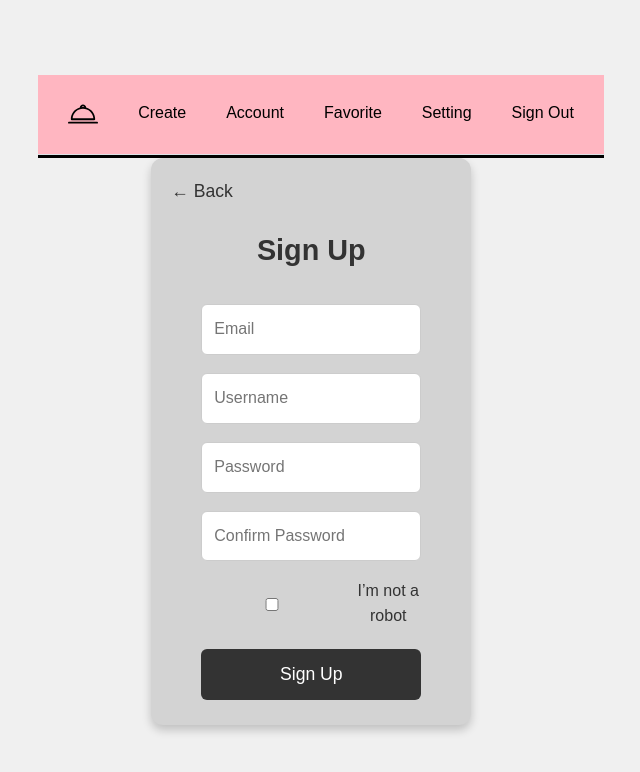
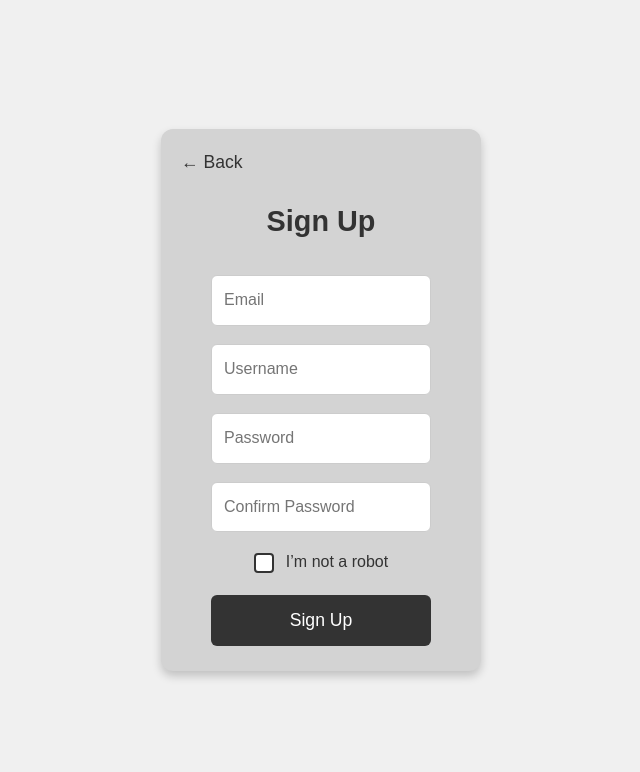
Before and after one commit to nguyenjh/CSE-110-Group-11, a React (Vite) app in the folder my-app/client/: page /signup in a window 1280 px wide. Shown: the top 772 px of the page, without its empty margins (319-959 px from the left). Built offline with nearby package versions, Linux system fonts and the light colour scheme.

Commit message:
css changes and clean up

```diff
--- /dev/null
+++ b/my-app/client/src/NoNav.tsx
@@ -0,0 +1,12 @@
+import React from 'react';
+import { Outlet } from 'react-router-dom';
+
+const NoNavbarLayout: React.FC = () => {
+  return (
+    <div>
+      <Outlet />
+    </div>
+  );
+};
+
+export default NoNavbarLayout;
--- a/my-app/client/src/css/LoginPage.css
+++ b/my-app/client/src/css/LoginPage.css
@@ -43,6 +43,9 @@ body {
     border: 1px solid #ccc;
     border-radius: 6px;
     font-size: 1rem; /* Larger font */
+    background-color: white;
+    color: black;
+
 }
 
 /* Error messages */
@@ -65,6 +68,28 @@ body {
 
 .login-container input[type="checkbox"] {
     margin-right: 12px;
+    background-color: white; /* White background before clicking */
+    border: 2px solid #333; /* Dark border before clicking */
+    width: 20px;
+    height: 20px;
+    appearance: none;
+    position: relative;
+    cursor: pointer;
+    border-radius: 4px; /* Rounded checkbox */
+}
+
+.login-container input[type="checkbox"]:checked {
+    background-color: #333; /* Blue background when checked */
+    border-color: black; /* Blue border when checked */
+}
+
+.login-container input[type="checkbox"]:checked::after {
+    content: "\2713"; /* Unicode checkmark character */
+    position: absolute;
+    top: -2px;
+    left: 2px; /* Adjust position for centering */
+    font-size: 18px; /* Make the checkmark large enough */
+    color: white; /* White checkmark */
 }
 
 /* Login button */
--- a/my-app/client/src/css/SignUp.css
+++ b/my-app/client/src/css/SignUp.css
@@ -60,7 +60,10 @@ body {
     border: 1px solid #ccc;
     border-radius: 6px;
     font-size: 1rem; /* Larger font */
+    background-color: white; /* Set background to white */
+    color: black;
 }
+
 
 /* Error messages */
 .error {
@@ -78,6 +81,35 @@ body {
     margin-top: 12px;
     color: #333;
     font-size: 1rem;
+}
+
+/* Checkbox styling */
+.signup-container input[type="checkbox"] {
+    margin-right: 12px;
+    background-color: white; /* White background before clicking */
+    border: 2px solid #333; /* Dark border before clicking */
+    width: 20px;
+    height: 20px;
+    appearance: none;
+    position: relative;
+    cursor: pointer;
+    border-radius: 4px; /* Rounded checkbox */
+}
+
+/* Checked state */
+.signup-container input[type="checkbox"]:checked {
+    background-color: #333; /* Dark background when checked */
+    border-color: black; /* Dark border when checked */
+}
+
+/* Checkmark inside the checkbox */
+.signup-container input[type="checkbox"]:checked::after {
+    content: "\2713"; /* Unicode checkmark character */
+    position: absolute;
+    top: -2px;
+    left: 2px; /* Adjust position for centering */
+    font-size: 18px; /* Make the checkmark large enough */
+    color: white; /* White checkmark */
 }
 
 .signup-container input[type="checkbox"] {
@@ -129,6 +161,7 @@ body {
     font-size: 26px;
     margin-top: 40px;
     margin-bottom: 15px;
+    color: black;
   }
 
   .modal-content button {
--- a/my-app/client/src/main.tsx
+++ b/my-app/client/src/main.tsx
@@ -18,6 +18,7 @@ import {
   RouteObject,
 } from "react-router-dom";
 import App from "./App";
+import NoNavbarLayout from "./NoNav";
 import { RecipeContextProvider } from "./context/RecipeContext";
 import { AccountContextProvider } from "./context/AccountContext";
 import { FilterContextProvider } from "./context/FilterContext";
@@ -39,26 +40,6 @@ const routes: RouteObject[] = [
       {
         path: "/",
         element:  <HomePage/>
-      },
-    ],
-  },
-  {
-    path: "/signup",
-    element: <App />,
-    children: [
-      {
-        path: "/signup",
-        element:  <SignUp/>
-      },
-    ],
-  },
-  {
-    path: "/login",
-    element: <App />,
-    children: [
-      {
-        path: "/login",
-        element:  <LoginPage/>
       },
     ],
   },
@@ -96,7 +77,33 @@ const routes: RouteObject[] = [
   }
 ];
 
-const router = createBrowserRouter(routes);
+const routesWithoutNavbar: RouteObject[] = [
+  {
+    path: "/signup",
+    element: <NoNavbarLayout />,
+    children: [
+      {
+        path: "/signup",
+        element: <SignUp />
+      },
+    ],
+  },
+  {
+    path: "/login",
+    element: <NoNavbarLayout />,
+    children: [
+      {
+        path: "/login",
+        element: <LoginPage />
+      },
+    ],
+  },
+];
+
+const router = createBrowserRouter([
+  ...routes,
+  ...routesWithoutNavbar,
+]);
 
 ReactDOM.createRoot(document.getElementById("root") as HTMLElement).render(
   <React.StrictMode>
--- a/my-app/client/src/views/NavBar.tsx
+++ b/my-app/client/src/views/NavBar.tsx
@@ -33,10 +33,10 @@ export default function NavBar() {
               <ul>
                 <li><NavLink to="/"><img src={logo} className='logo' style={{width:'30px'}}/></NavLink></li>
                 <li><NavLink to="/create">Create</NavLink></li>
-                <li><a className='Account' href="#">Account</a></li>
-                <li><a className='Favorite' href="#">Favorite</a></li>
-                <li><a className='Setting' href="#">Setting</a></li>
-                <li><a className='SignOut' href="#">Sign Out</a></li>
+                <li><a className='Account' href="/account">Account</a></li>
+                <li><a className='Favorite' href="/favorite">Favorite</a></li>
+                <li><a className='Setting' href="/setting">Setting</a></li>
+                <li><a className='SignOut' href="/login">Sign Out</a></li>
               </ul>
             </div>
         </nav>
```
Also changed, not shown: my-app/client/src/App.tsx (line endings or trailing spaces).
